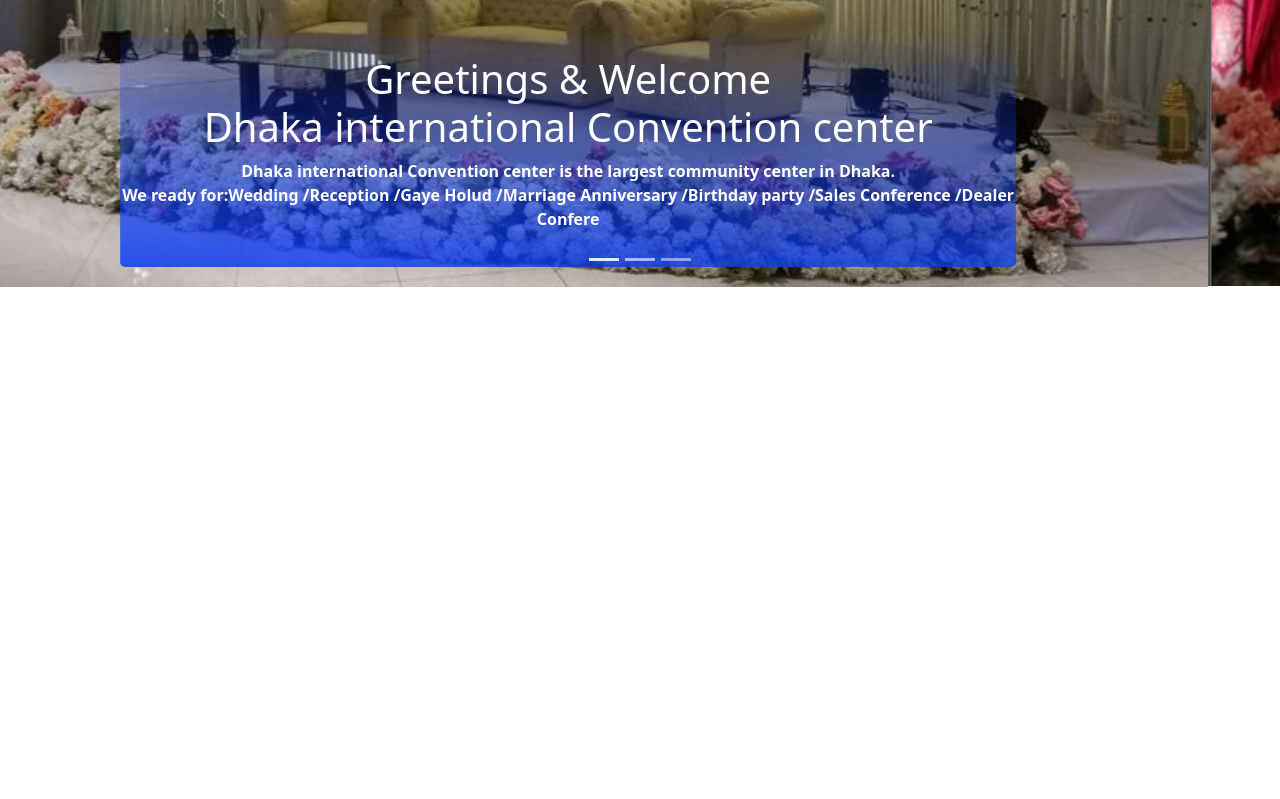
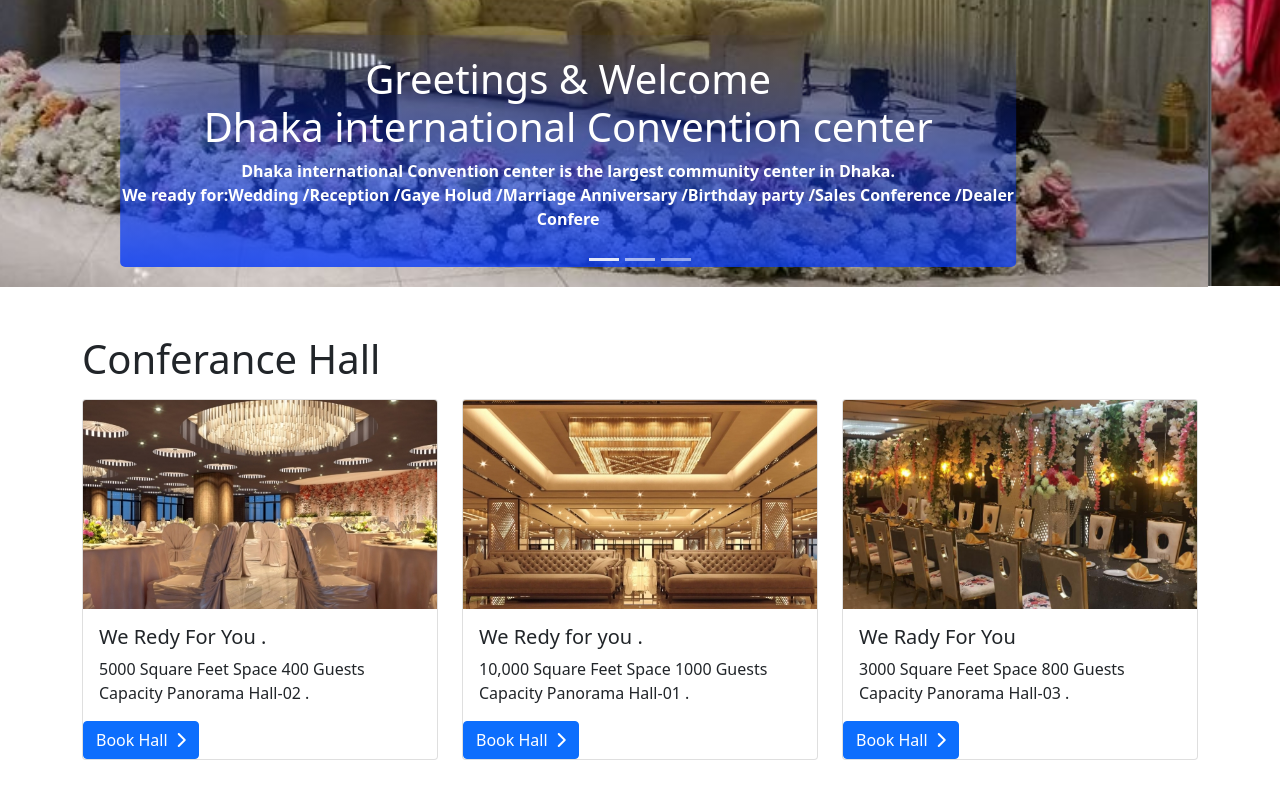
Before and after one commit to jahidulislam3/Convention-Center, a plain HTML site: page index.html in a window 1280 px wide. Shown: the part 387-1186 px from the top of the page. Before the commit the page ends 800 px from the top, so only its background shows below. Drawn offline with nearby package versions, Linux system fonts and the light colour scheme.

Commit message:
second-part

```diff
--- a/index.html
+++ b/index.html
@@ -2,6 +2,10 @@
 <html lang="en">
 
 <head>
+    <!-- Font Awesom link -->
+    <link rel="stylesheet" href="https://cdnjs.cloudflare.com/ajax/libs/font-awesome/6.0.0-beta3/css/all.min.css"
+        integrity="sha512-Fo3rlrZj/k7ujTnHg4CGR2D7kSs0v4LLanw2qksYuRlEzO+tcaEPQogQ0KaoGN26/zrn20ImR1DfuLWnOo7aBA=="
+        crossorigin="anonymous" referrerpolicy="no-referrer" />
     <meta charset="UTF-8">
     <meta http-equiv="X-UA-Compatible" content="IE=edge">
     <meta name="viewport" content="width=device-width, initial-scale=1.0">
@@ -106,6 +110,55 @@
                 </div>
             </div>
         </section>
+
+        <section>
+            <!-- Conferance Hall -->
+            <div class="container mb-5">
+                <h1 class="pt-5 pb-2"> Conferance Hall</h1>
+                <div class="row row-cols-1 row-cols-md-3 g-4">
+                    <div class="col">
+                        <div class="card h-100">
+                            <img src="picture/c1.jpg" class="card-img-top" alt="...">
+                            <div class="card-body">
+                                <h5 class="card-title">We Redy For You .</h5>
+                                <p class="card-text">5000 Square Feet Space 400 Guests Capacity Panorama Hall-02 .</p>
+                            </div>
+                            <div>
+                                <a class="btn btn-primary" href="#" role="button">Book Hall <i
+                                        class="fas fa-chevron-right ps-1"></i></a>
+                            </div>
+                        </div>
+                    </div>
+                    <div class="col">
+                        <div class="card h-100">
+                            <img src="picture/c2.jpeg" class="card-img-top" alt="...">
+                            <div class="card-body">
+                                <h5 class="card-title">We Redy for you .</h5>
+                                <p class="card-text">10,000 Square Feet Space 1000 Guests Capacity Panorama Hall-01 .
+                                </p>
+                            </div>
+                            <div>
+                                <a class="btn btn-primary" href="#" role="button">Book Hall <i
+                                        class="fas fa-chevron-right ps-1"></i></a>
+                            </div>
+                        </div>
+                    </div>
+                    <div class="col">
+                        <div class="card h-100">
+                            <img src="picture/Screenshot_3.png" class="card-img-top" alt="...">
+                            <div class="card-body">
+                                <h5 class="card-title">We Rady For You</h5>
+                                <p class="card-text">3000 Square Feet Space 800 Guests Capacity Panorama Hall-03 .</p>
+                            </div>
+                            <div>
+                                <a class="btn btn-primary" href="#" role="button">Book Hall <i
+                                        class="fas fa-chevron-right ps-1"></i></a>
+                            </div>
+                        </div>
+                    </div>
+                </div>
+            </div>
+        </section>
     </main>
     <footer>
 
```
Also changed, not shown: picture/Screenshot_3.png (added), picture/c1.jpg (added), picture/c2.jpeg (added), picture/c3.jpg (added).
